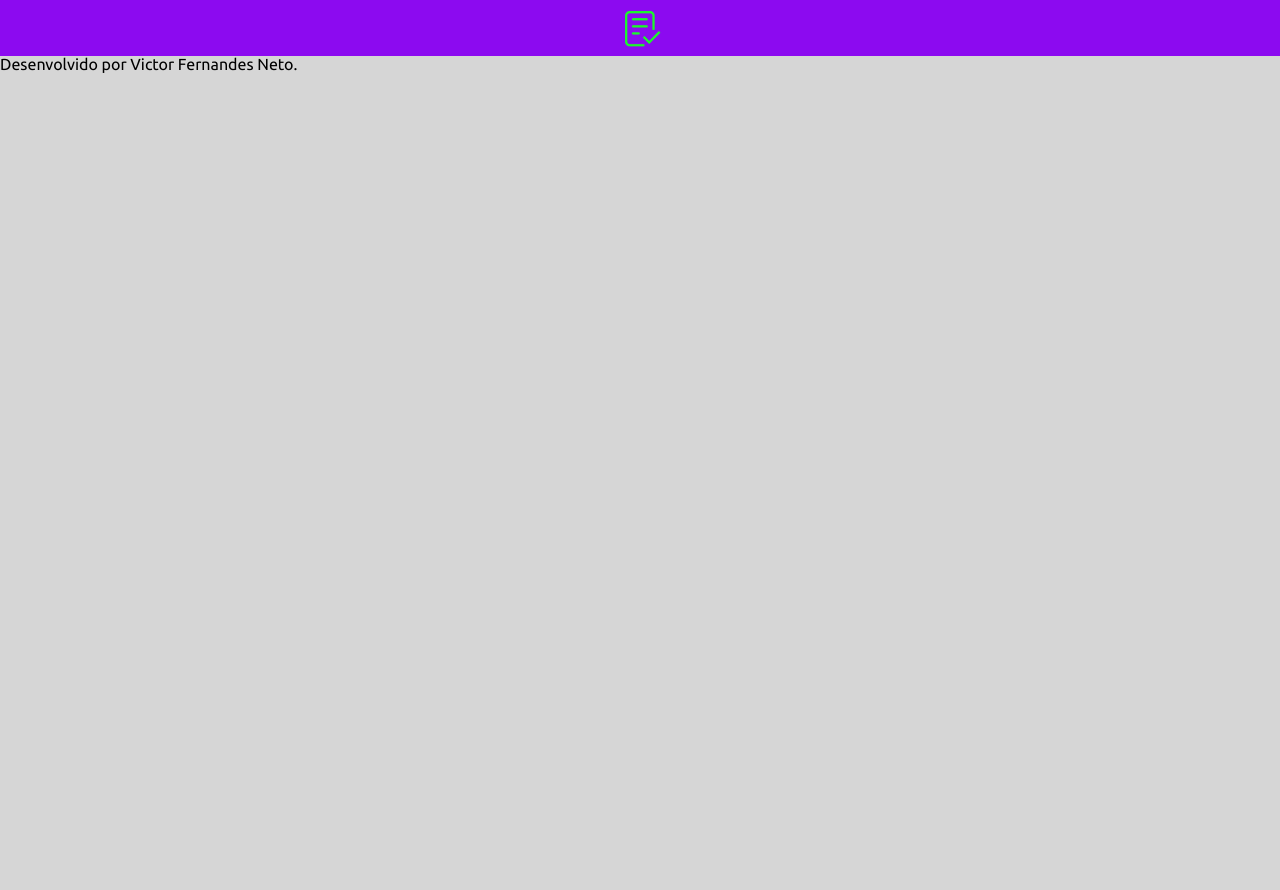
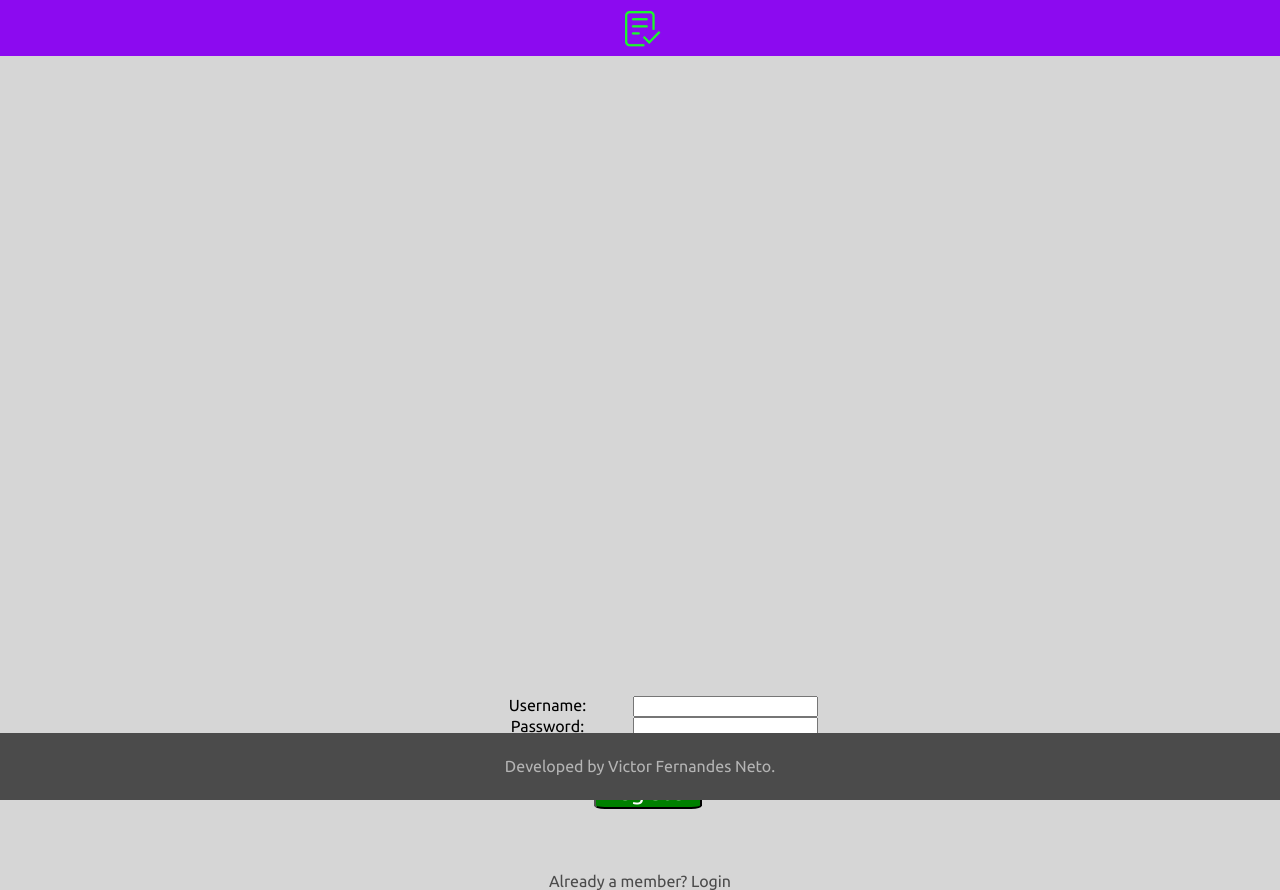
Before and after one commit to victorfernandesneto/pythine, a Django app: template templates/login/register.html in a window 1280 px wide. Before the commit the page ends 73 px from the top, so only its background shows below. Run offline with Django 4.2, Linux system fonts and the light colour scheme; the template is opened without the code that fills it: values that come from a table or form of the project are taken from there, others are empty.

Commit message:
criação e autenticação de usuários

```diff
--- a/app/static/styles/style.css
+++ b/app/static/styles/style.css
@@ -5,6 +5,10 @@
         --roxo: #8C0AF0;
         --cinza-escuro: #4B4B4B;
         --branco: white;
+    }
+
+    a{
+        text-decoration: none;
     }
 
     body{
@@ -42,9 +46,52 @@
         background-color: rgb(149, 24, 24);
     }
 
+    .botoes-login{
+        display: flex;
+        align-items: center;
+        margin-top: 100%;
+        flex-direction: column;
+    }
 
+    .login{
+        font-size: 2.5rem;
+        margin-bottom: 10%;
+        background-color: var(--roxo);
+    }
 
     .botao-form{
         margin-top: 1rem;
         margin-left: 1rem;
     }
+
+    footer{
+        background-color: var(--cinza-escuro);
+        text-align: center;
+        display: block;
+        position: fixed;
+        left: 0;
+        right: 0;
+        bottom: 0;
+        color: rgb(180, 180, 180);
+        padding: 2% 0 2% 0;
+    }
+
+    .formulario{
+        margin-top: 50%;
+        display: flex;
+        flex-direction: column;
+        justify-content: center;
+        text-align: center;
+        align-items: center;
+        align-content: center;
+    }
+
+    .redireciona-login{
+        margin-top: 5%;
+        color: var(--cinza-escuro);
+        text-align: center;
+    }
+
+    .redireciona-link{
+        color: var(--cinza-escuro);
+    }
--- a/app/urls.py
+++ b/app/urls.py
@@ -5,5 +5,6 @@ from django.conf.urls.static import static
 
 urlpatterns = [
     path('admin/', admin.site.urls),
-    path('', include('tasks.urls'))
+    path('', include('tasks.urls')),
+    path('', include('users.urls')),
 ] + static(settings.MEDIA_URL, document_root=settings.MEDIA_ROOT)
--- a/tasks/urls.py
+++ b/tasks/urls.py
@@ -2,7 +2,7 @@ from django.urls import path
 from .views import *
 
 urlpatterns = [
-    path('', task_index_view, name='task_index'),
+    path('tasks/', task_index_view, name='task_index'),
     path('add/', new_task_view, name='new_task'),
     path('change/', toggle_finish_task, name='toggle_task'),
     path('delete_task/<id>', delete_task, name='delete_task'),
--- a/templates/login/index.html
+++ b/templates/login/index.html
@@ -1,6 +1,10 @@
 {% extends 'shared/base.html' %}
 <body>
     {% block content %}
+    <div class="botoes-login">
+        <a href="{% url 'login'%}"><button class="botao login">Login</button></a>
+        <a href="{% url 'register'%}"><button class="botao login">Cadastro</button></a>
+    </div>
     {% endblock %}
 </body>
 
--- a/templates/login/register.html
+++ b/templates/login/register.html
@@ -1,6 +1,14 @@
 {% extends 'shared/base.html' %}
 <body>
     {% block content %}
+    <form method="post" class="formulario registro">
+        <table>
+            {% csrf_token %}
+            {{ form.as_table }}
+        </table>
+        <input type="submit" value="Register" class="botao botao-form">
+    </form>
+    <p class="redireciona-login">Already a member? <a href="{% url 'login' %}" class="redireciona-link">Login</a></p>
     {% endblock %}
 </body>
 
--- a/templates/shared/base.html
+++ b/templates/shared/base.html
@@ -18,7 +18,7 @@
     {% endblock %}
     </main>
     <footer>
-        Desenvolvido por Victor Fernandes Neto.
+        Developed by Victor Fernandes Neto.
     </footer>
 </body>
 
--- a/templates/tasks/add.html
+++ b/templates/tasks/add.html
@@ -3,9 +3,9 @@
 <body>
     {% block content %}
     <div class="navegacao">
-        <a href="{% url 'task_index'%}"><button class="botao botao-vermelho">Voltar</button></a>
+        <a href="{% url 'task_index'%}"><button class="botao botao-vermelho">Home</button></a>
     </div>
-    <form method="post">
+    <form method="post" class="formulario">
         {% csrf_token %}
         {{ form.as_p }}
 
--- /dev/null
+++ b/users/forms.py
@@ -0,0 +1,59 @@
+from django import forms
+from django.contrib.auth.models import User
+
+
+class LoginForm(forms.Form):
+    username = forms.CharField(
+        label='Username',
+        required=True
+    )
+    password = forms.CharField(
+        required = 'True',
+        widget = forms.PasswordInput(
+            attrs={'class': 'form-group'}
+        )
+    )
+
+    def clean_username(self):
+        username = self.cleaned_data.get('username')
+        query = User.objects.filter(username=username).first()
+        if not query:
+            self.add_error('username', 'User does not exist')
+
+
+
+class RegisterForm(forms.Form):
+    username = forms.CharField(
+        label='Username',
+        required=True
+    )
+    password1 = forms.CharField(
+        label='Password',
+        required=True,
+        min_length=8,
+        widget=forms.PasswordInput(
+            attrs={'class': 'form-group'}
+        )
+    )
+    password2 = forms.CharField(
+        label='Confirm your password',
+        required=True,
+        min_length=8,
+        widget=forms.PasswordInput(
+            attrs={'class': 'form-group'}
+        )
+    )
+
+
+    def clean_username(self):
+        username = self.cleaned_data.get('username')
+        query = User.objects.filter(username=username).first()
+        if query:
+            self.add_error('username', 'User already exists')
+
+
+    def clean_password2(self):
+        pass1 = self.cleaned_data.get('password1')
+        pass2 = self.cleaned_data.get('password2')
+        if not (pass1 and pass2 and pass1 == pass2):
+            self.add_error('password2', 'Passwords do not match')
--- /dev/null
+++ b/users/urls.py
@@ -0,0 +1,9 @@
+from django.urls import path
+from .views import *
+
+urlpatterns = [
+    path('', index_view, name='index'),
+    path('login/', login_view, name='login'),
+    path('register/', register_view, name='register'),
+    path('logout/', logout_view, name='logout')
+]
```
Also changed, not shown: app/settings.py (+9 -1 lines), tasks/forms.py (+9 -9 lines), tasks/views.py (+8 -1 lines), templates/login/login.html (+8 -0 lines), templates/tasks/tasks.html (+5 -5 lines), users/views.py (+59 -2 lines).
